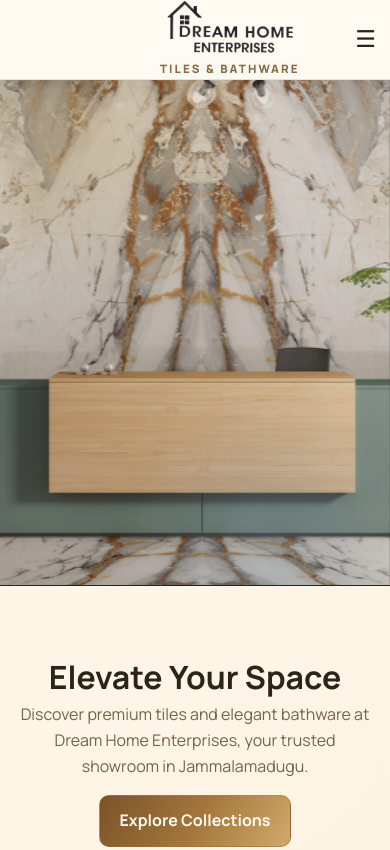
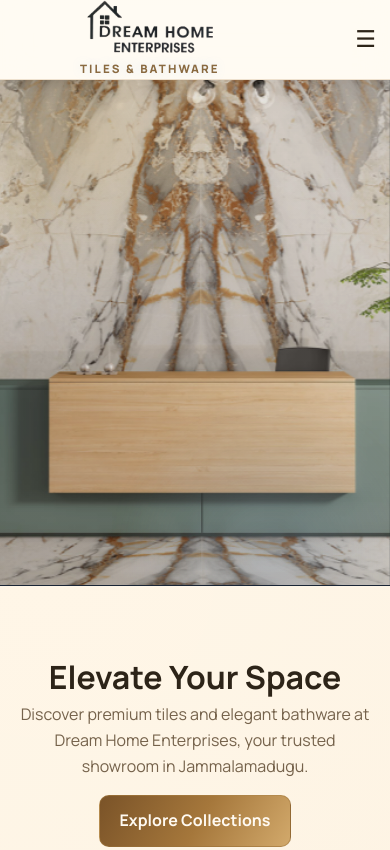
Before and after one commit to minallamohammedsohail/DHE, a plain HTML site: page index.html in a window 390 px wide. Shown: the top 850 px of the page. Drawn offline with Linux system fonts and the light colour scheme.

Commit message:
modification

```diff
--- a/styles.css
+++ b/styles.css
@@ -1204,7 +1204,7 @@ body.light-theme .search-result {
   }
 
   .site-header .container.nav-wrap {
-    padding-left: 10rem;
+    padding-left: 5rem;
     padding-right: 0.5rem;
   }
 }
```
